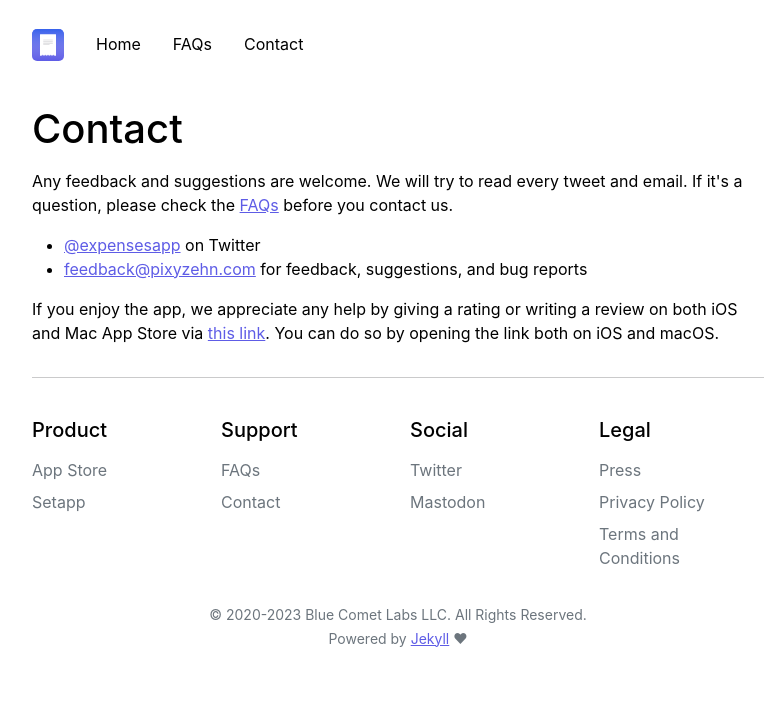
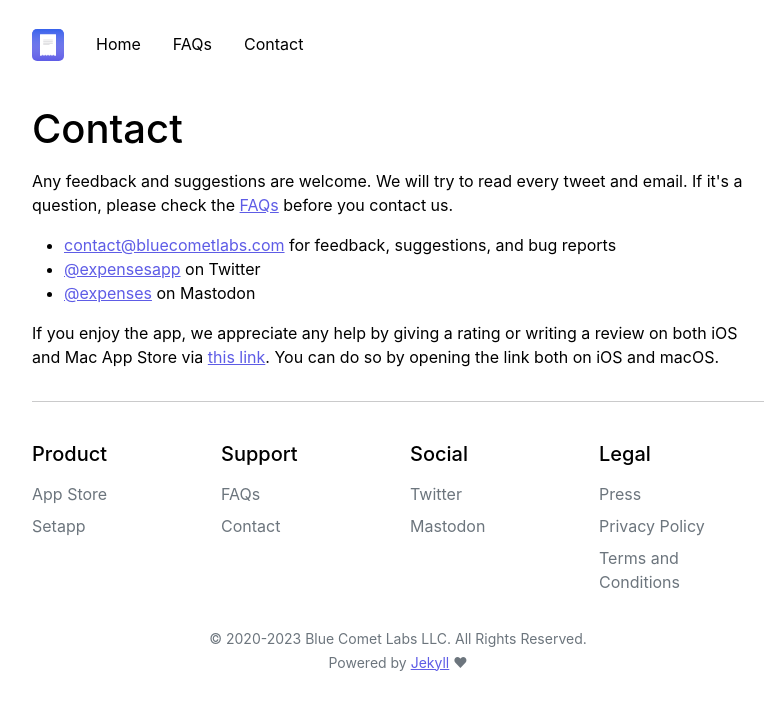
Before and after one commit to bluecometlabs/getexpenses.app, a Jekyll site: the page built from pages/contact.md, in a window 1280 px wide. Shown: the top 710 px of the page, without its empty margins (242-1015 px from the left). Built offline with Jekyll 4.4.1, drawn with Linux system fonts in a browser that asks for light colours.

Commit message:
Update contact page

```diff
--- a/_includes/contact.html
+++ b/_includes/contact.html
@@ -3,8 +3,9 @@
     <p>Any feedback and suggestions are welcome. We will try to read every tweet and email. If it's a question, please check the <a href="/faq/">FAQs</a> before you contact us.</p>
 
     <ul>
+        <li><a href="mailto:contact@bluecometlabs.com">contact@bluecometlabs.com</a> for feedback, suggestions, and bug reports</li>
         <li><a href="{{ site.links.twitter }}">@expensesapp</a> on Twitter</li>
-        <li><a href="mailto:feedback@pixyzehn.com">feedback@pixyzehn.com</a> for feedback, suggestions, and bug reports</li>
+        <li><a href="{{ site.links.mastodon }}">@expenses</a> on Mastodon</li>
     </ul>
 
     <p>If you enjoy the app, we appreciate any help by giving a rating or writing a review on both iOS and Mac App Store via <a href="{{ site.links.app_store_review }}">this link</a>. You can do so by opening the link both on iOS and macOS.</p>
```
